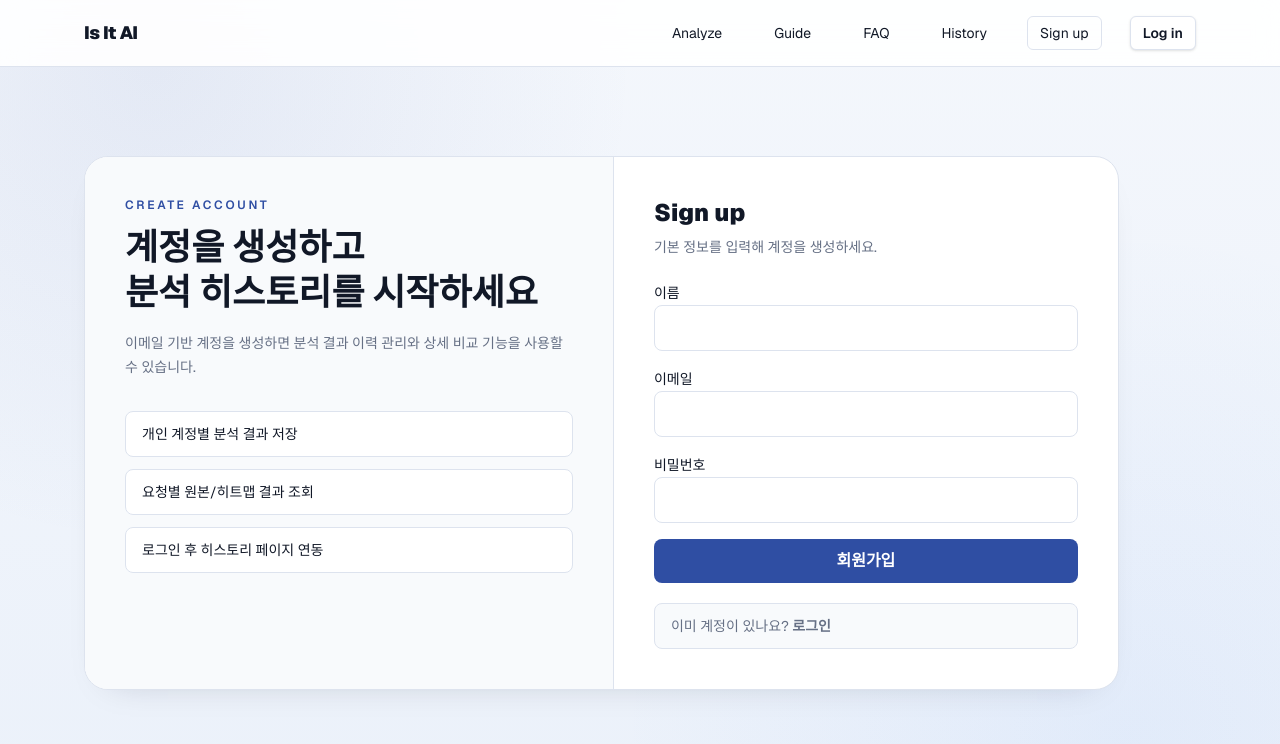
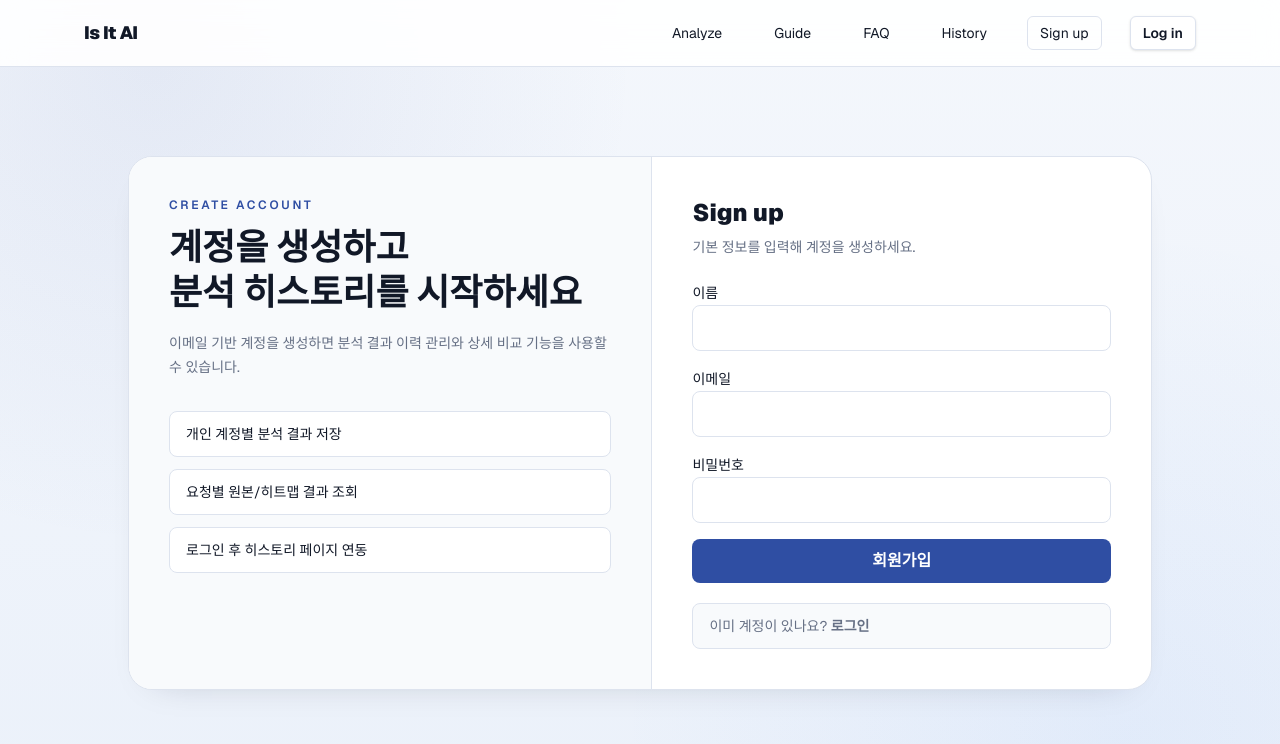
Before and after one commit to boogiewooki02/AI-Detector-Project, a Next.js app in the folder frontend-nextjs/: page /signup in a window 1280 px wide. Shown: the top 744 px of the page. Built offline with nearby package versions, Linux system fonts and the light colour scheme; no server answers.

Commit message:
fix: 회원가입, 로그인 뷰 박스 정렬 문제 해결

```diff
--- a/frontend-nextjs/src/app/login/page.tsx
+++ b/frontend-nextjs/src/app/login/page.tsx
@@ -40,8 +40,8 @@ export default function LoginPage() {
   return (
     <div className="min-h-screen">
       <NavBar />
-      <main className="mx-auto flex min-h-[calc(100vh-88px)] w-full max-w-6xl items-center px-5 py-10">
-        <section className="overflow-hidden rounded-3xl border border-border bg-surface shadow-card">
+      <main className="mx-auto flex min-h-[calc(100vh-88px)] w-full max-w-6xl items-center justify-center px-5 py-10">
+        <section className="w-full max-w-5xl overflow-hidden rounded-3xl border border-border bg-surface shadow-card">
           <div className="grid lg:grid-cols-[1.05fr_1fr]">
             <aside className="border-b border-border bg-slate-50 p-8 lg:border-b-0 lg:border-r lg:p-10">
               <p className="text-xs font-semibold uppercase tracking-[0.22em] text-primary">
--- a/frontend-nextjs/src/app/signup/page.tsx
+++ b/frontend-nextjs/src/app/signup/page.tsx
@@ -39,8 +39,8 @@ export default function SignupPage() {
   return (
     <div className="min-h-screen">
       <NavBar />
-      <main className="mx-auto flex min-h-[calc(100vh-88px)] w-full max-w-6xl items-center px-5 py-10">
-        <section className="overflow-hidden rounded-3xl border border-border bg-surface shadow-card">
+      <main className="mx-auto flex min-h-[calc(100vh-88px)] w-full max-w-6xl items-center justify-center px-5 py-10">
+        <section className="w-full max-w-5xl overflow-hidden rounded-3xl border border-border bg-surface shadow-card">
           <div className="grid lg:grid-cols-[1.05fr_1fr]">
             <aside className="border-b border-border bg-slate-50 p-8 lg:border-b-0 lg:border-r lg:p-10">
               <p className="text-xs font-semibold uppercase tracking-[0.22em] text-primary">
```
